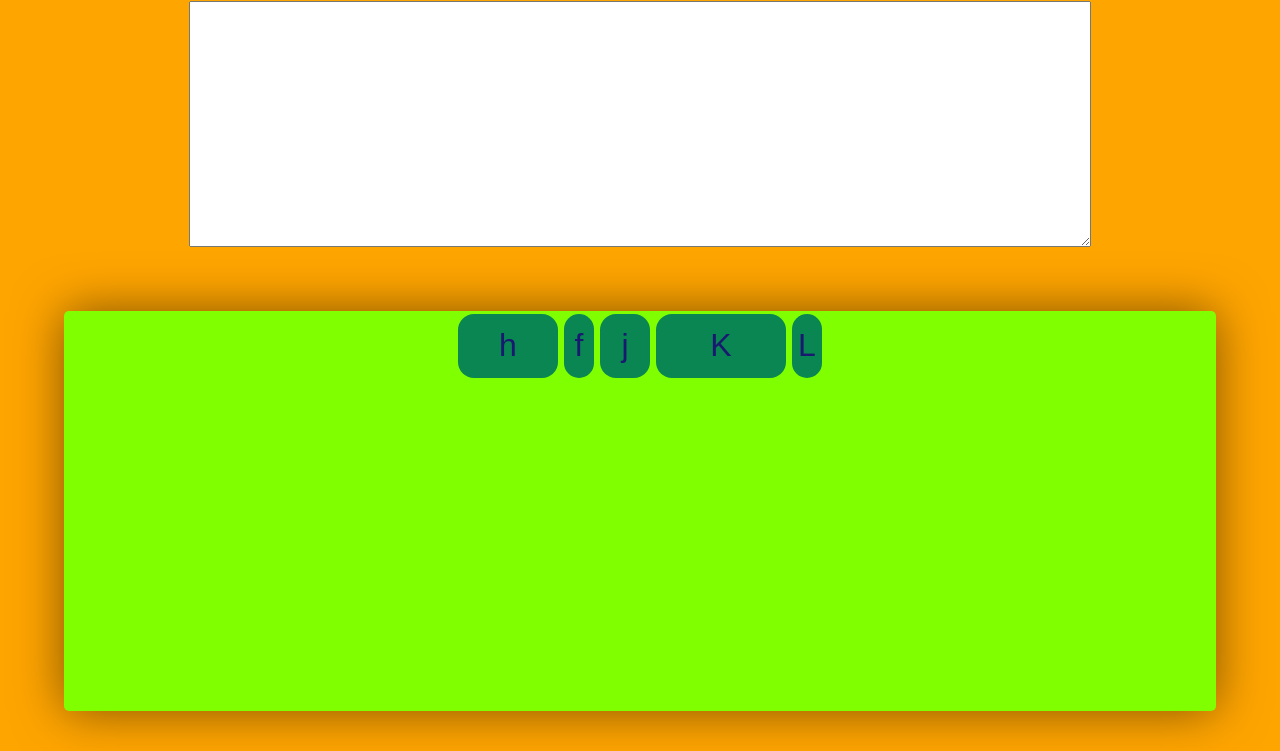
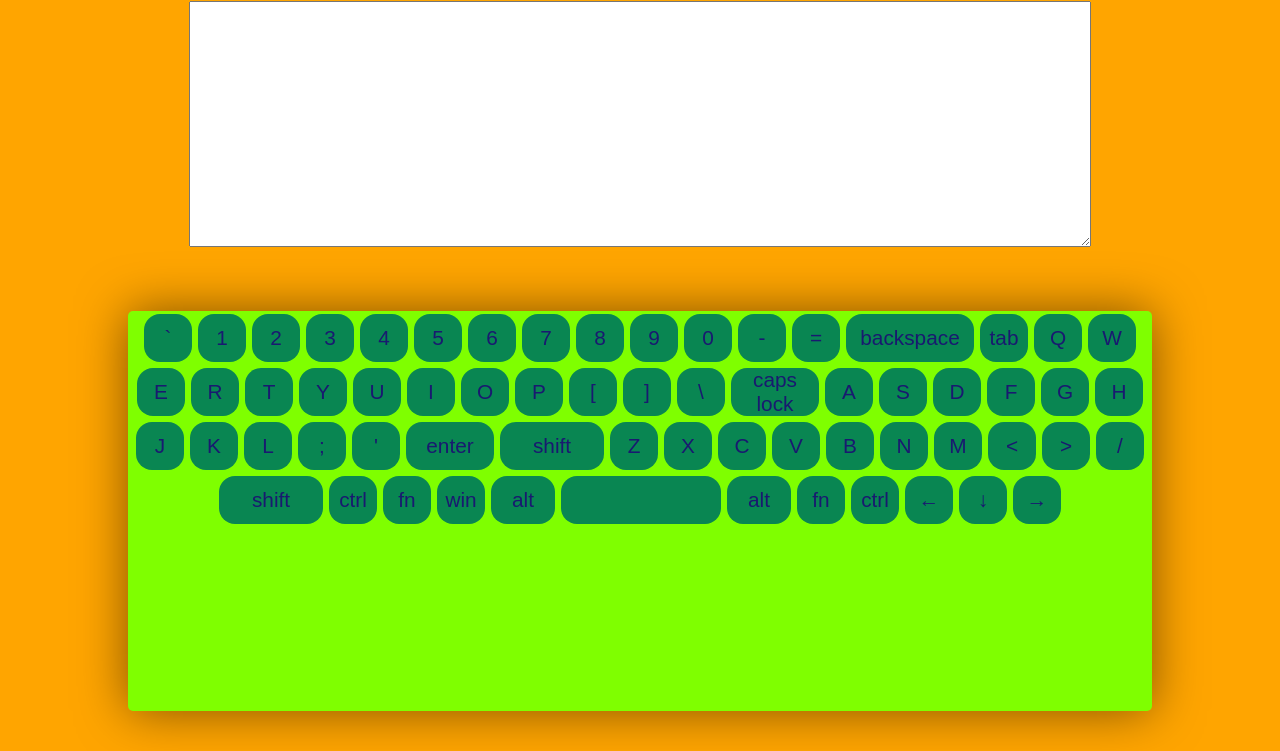
Before and after one commit to MargaritaBraun/virtual-keyboard, a website built with webpack: page index.html in a window 1280 px wide. Shown: the part 49-800 px from the top of the page. Built offline with nearby package versions, Linux system fonts and the light colour scheme.

Commit message:
feat: add all key

```diff
--- a/src/key.js
+++ b/src/key.js
@@ -1,22 +1,264 @@
+const small = "3rem";
+const big = "8rem";
+const small_1 = "4rem";
+const small_2 = "5.5rem";
+const big_0 = "6.5rem";
+const space = "10rem";
 export const data = [
   {
-    value: "h",
-    size: "100px"
+    value: "`",
+    size: small
   },
   {
-    value: "f",
-    size: "30px"
+    value: "1",
+    size: small
   },
   {
-    value: "j",
-    size: "50px"
+    value: "2",
+    size: small
+  },
+  {
+    value: "3",
+    size: small
+  },
+  {
+    value: "4",
+    size: small
+  },
+  {
+    value: "5",
+    size: small
+  },
+  {
+    value: "6",
+    size: small
+  },
+  {
+    value: "7",
+    size: small
+  },
+  {
+    value: "8",
+    size: small
+  },
+  {
+    value: "9",
+    size: small
+  },
+  {
+    value: "0",
+    size: small
+  },
+  {
+    value: "-",
+    size: small
+  },
+  {
+    value: "=",
+    size: small
+  },
+  {
+    value: "backspace",
+    size: big
+  },
+  {
+    value: "tab",
+    size: "small_2"
+  },
+  {
+    value: "Q",
+    size: small
+  },
+  {
+    value: "W",
+    size: small
+  },
+  {
+    value: "E",
+    size: small
+  },
+  {
+    value: "R",
+    size: small
+  },
+  {
+    value: "T",
+    size: small
+  },
+  {
+    value: "Y",
+    size: small
+  },
+  {
+    value: "U",
+    size: small
+  },
+  {
+    value: "I",
+    size: small
+  },
+  {
+    value: "O",
+    size: small
+  },
+  {
+    value: "P",
+    size: small
+  },
+  {
+    value: "[",
+    size: small
+  },
+  {
+    value: "]",
+    size: small
+  },
+  {
+    value: "\\",
+    size: small
+  },
+  {
+    value: "caps lock",
+    size: small_2
+  },
+  {
+    value: "A",
+    size: small
+  },
+  {
+    value: "S",
+    size: small
+  },
+  {
+    value: "D",
+    size: small
+  },
+  {
+    value: "F",
+    size: small
+  },
+  {
+    value: "G",
+    size: small
+  },
+  {
+    value: "H",
+    size: small
+  },
+  {
+    value: "J",
+    size: small
   },
   {
     value: "K",
-    size: "130px"
+    size: small
   },
   {
     value: "L",
-    size: "30px"
+    size: small
+  },
+  {
+    value: ";",
+    size: small
+  },
+  {
+    value: "'",
+    size: small
+  },
+  {
+    value: "enter",
+    size: small_2
+  },
+  {
+    value: "shift",
+    size: big_0
+  },
+  {
+    value: "Z",
+    size: small
+  },
+  {
+    value: "X",
+    size: small
+  },
+  {
+    value: "C",
+    size: small
+  },
+  {
+    value: "V",
+    size: small
+  },
+  {
+    value: "B",
+    size: small
+  },
+  {
+    value: "N",
+    size: small
+  },
+  {
+    value: "M",
+    size: small
+  },
+  {
+    value: "<",
+    size: small
+  },
+  {
+    value: ">",
+    size: small
+  },
+  {
+    value: "/",
+    size: small
+  },
+  {
+    value: "shift",
+    size: big_0
+  },
+  {
+    value: "ctrl",
+    size: small
+  },
+  {
+    value: "fn",
+    size: small
+  },
+  {
+    value: "win",
+    size: small
+  },
+  {
+    value: "alt",
+    size: small_1
+  },
+  {
+    value: "",
+    size: space
+  },
+  {
+    value: "alt",
+    size: small_1
+  },
+  {
+    value: "fn",
+    size: small
+  },
+  {
+    value: "ctrl",
+    size: small
+  },
+  {
+    value: "←",
+    size: small
+  },
+  {
+    value: "↓",
+    size: small
+  },
+  {
+    value: "→",
+    size: small
   }
 ];
--- a/src/sass/base/_base.scss
+++ b/src/sass/base/_base.scss
@@ -17,7 +17,7 @@
 }
 
 .keyboard_base {
-  width: 90vw;
+  width: 80vw;
   height: 50vh;
   background-color: chartreuse;
   margin: 4rem auto 0 auto;
@@ -34,10 +34,10 @@
 }
 
 .key {
-  width: 4rem;
-  height: 4rem;
+  width: 3rem;
+  height: 3rem;
   padding: 0.5rem;
-  font-size: 2rem;
+  font-size: 1.3rem;
   color: midnightblue;
   background-color: rgb(9, 134, 82);
   border-radius: 1rem;
```
Also changed, not shown: index.html (+0 -1 lines), dist/index.html, dist/main.js, src/sass/style.css, 2 other files.
